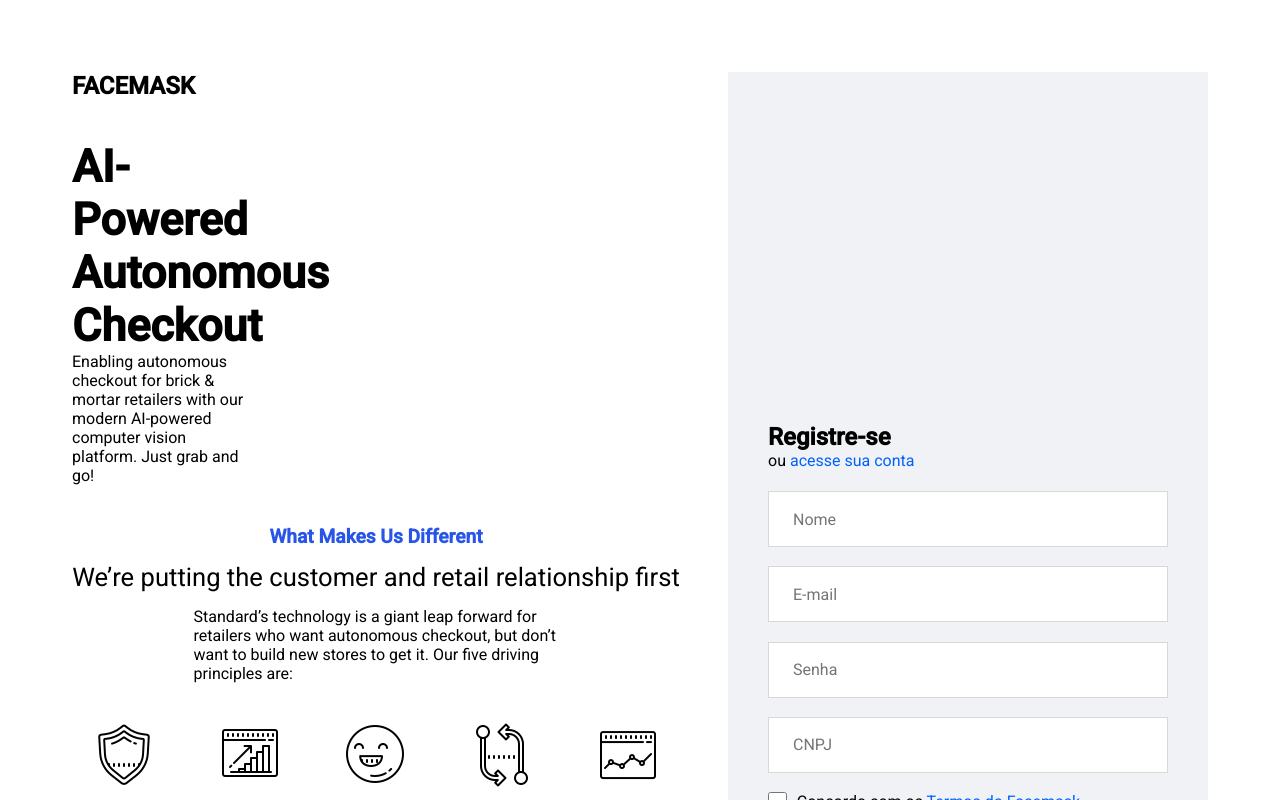
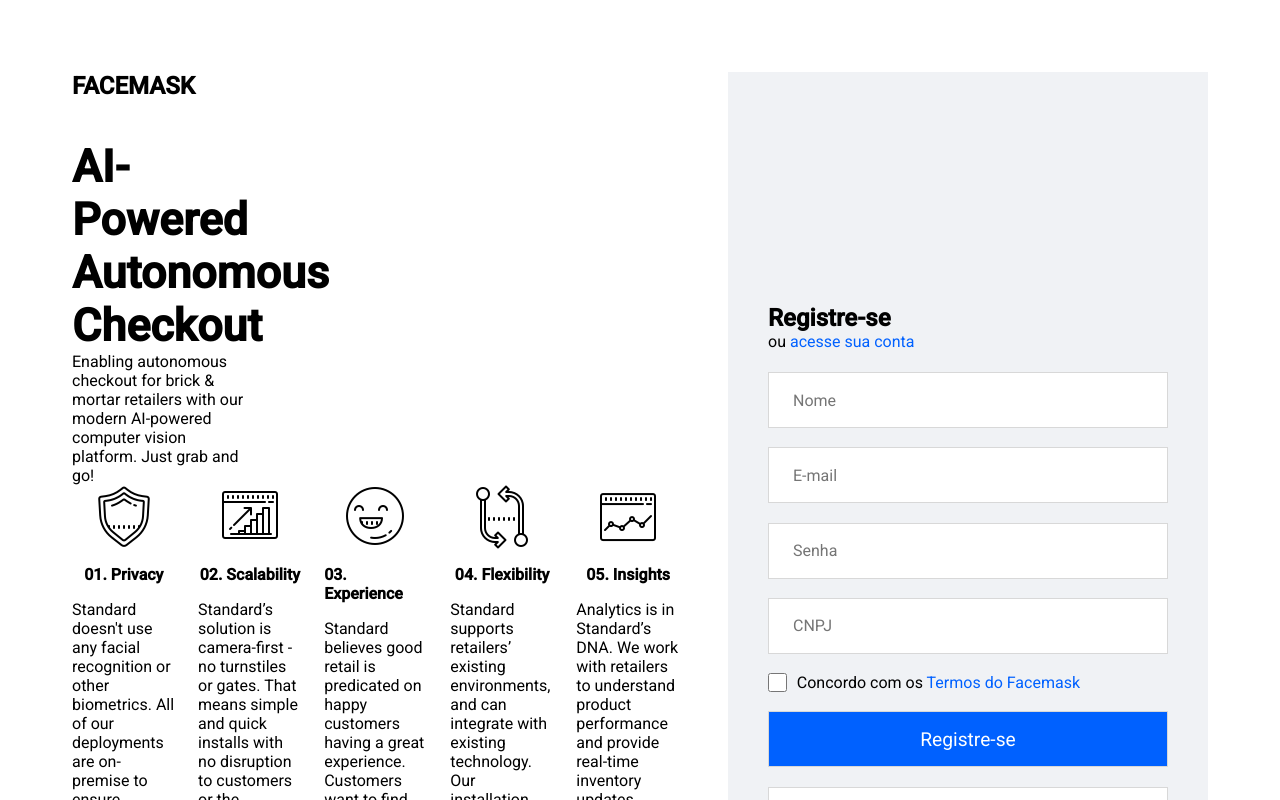
Before and after one commit to FaceMask-Development/frontend, a Next.js app: page / in a window 1280 px wide. Shown: the top 800 px of the page. Built offline with nearby package versions, Linux system fonts and the light colour scheme.

Commit message:
Created registration

```diff
--- a/src/components/Presetation.tsx
+++ b/src/components/Presetation.tsx
@@ -1,4 +1,4 @@
-import { GroupAbout, PresentationContainer, GroupCards, Card, GroupOurDifference } from '../styles/components/presentantion'
+import { GroupAbout, PresentationContainer, GroupCards, Card } from '../styles/components/presentantion'
 
 export default function Presentation() {
     return (
@@ -14,18 +14,9 @@ export default function Presentation() {
                         retailers with our modern AI-powered computer vision platform. Just grab and go!
                     </p>
                 </GroupAbout>
-                <GroupOurDifference>
-                    <h2>What Makes Us Different</h2>
-                    <span>We’re putting the customer and retail relationship first</span>
-                    <p>
-                        Standard’s technology is a giant leap forward for retailers who want
-                        autonomous checkout, but don’t want to build new stores to get it.
-                        Our five driving principles are:
-                    </p>
-                </GroupOurDifference>
                 <GroupCards>
                     <Card>
-                        <img src="icons/shield.svg" alt="" />
+                        <img src="icons/shield.svg" alt="Privacidade" />
                         <h4>01. Privacy</h4>
                         <p>
                             Standard doesn't use any facial recognition or other biometrics.
@@ -34,7 +25,7 @@ export default function Presentation() {
                         </p>
                     </Card>
                     <Card>
-                        <img src="icons/scability.svg" alt="" />
+                        <img src="icons/scability.svg" alt="Escabilidade" />
                         <h4>02. Scalability</h4>
                         <p>
                             Standard’s solution is camera-first - no turnstiles or gates.
@@ -42,7 +33,7 @@ export default function Presentation() {
                         </p>
                     </Card>
                     <Card>
-                        <img src="icons/happy.svg" alt="" />
+                        <img src="icons/happy.svg" alt="Experiencia" />
                         <h4>03. Experience</h4>
                         <p>
                             Standard believes good retail is predicated on happy customers having a great experience.
@@ -50,7 +41,7 @@ export default function Presentation() {
                         </p>
                     </Card>
                     <Card>
-                        <img src="icons/flexibility.svg" alt="" />
+                        <img src="icons/flexibility.svg" alt="Flexiblidade" />
                         <h4>04. Flexibility</h4>
                         <p>
                             Standard supports retailers’ existing environments, and can integrate with existing technology.
@@ -59,7 +50,7 @@ export default function Presentation() {
                         </p>
                     </Card>
                     <Card>
-                        <img src="icons/graph.svg" alt="" />
+                        <img src="icons/graph.svg" alt="Grafico" />
                         <h4>05. Insights</h4>
                         <p>
                             Analytics is in Standard’s DNA. We work with retailers to understand product
@@ -68,7 +59,7 @@ export default function Presentation() {
                     </Card>
                 </GroupCards>
             </main>
-            <footer>© 2021 Facemask</footer>
+            <footer>Copyright © 2021 Facemask</footer>
         </PresentationContainer>
     )
 }
--- a/src/styles/components/presentantion.ts
+++ b/src/styles/components/presentantion.ts
@@ -14,6 +14,7 @@ export const PresentationContainer = styled.div`
 
 export const GroupAbout = styled.div`
     margin-top: 2.5rem;
+    height: 40%;
 
     display: flex;
     flex-direction: column;
@@ -25,28 +26,6 @@ export const GroupAbout = styled.div`
 
     p {
         width: 30%;
-    }
-`
-
-export const GroupOurDifference = styled.div`
-    margin: 2.5rem 0;
-
-    display: flex;
-    flex-direction: column;
-    align-items: center;
-
-    h2 {
-        font-size: 1.2rem;
-        color: #2854e7;
-    }
-
-    span {
-        margin: 0.9rem 0;
-        font-size: 1.6rem;
-    }
-
-    p {
-        width: 60%;
     }
 `
 
```
